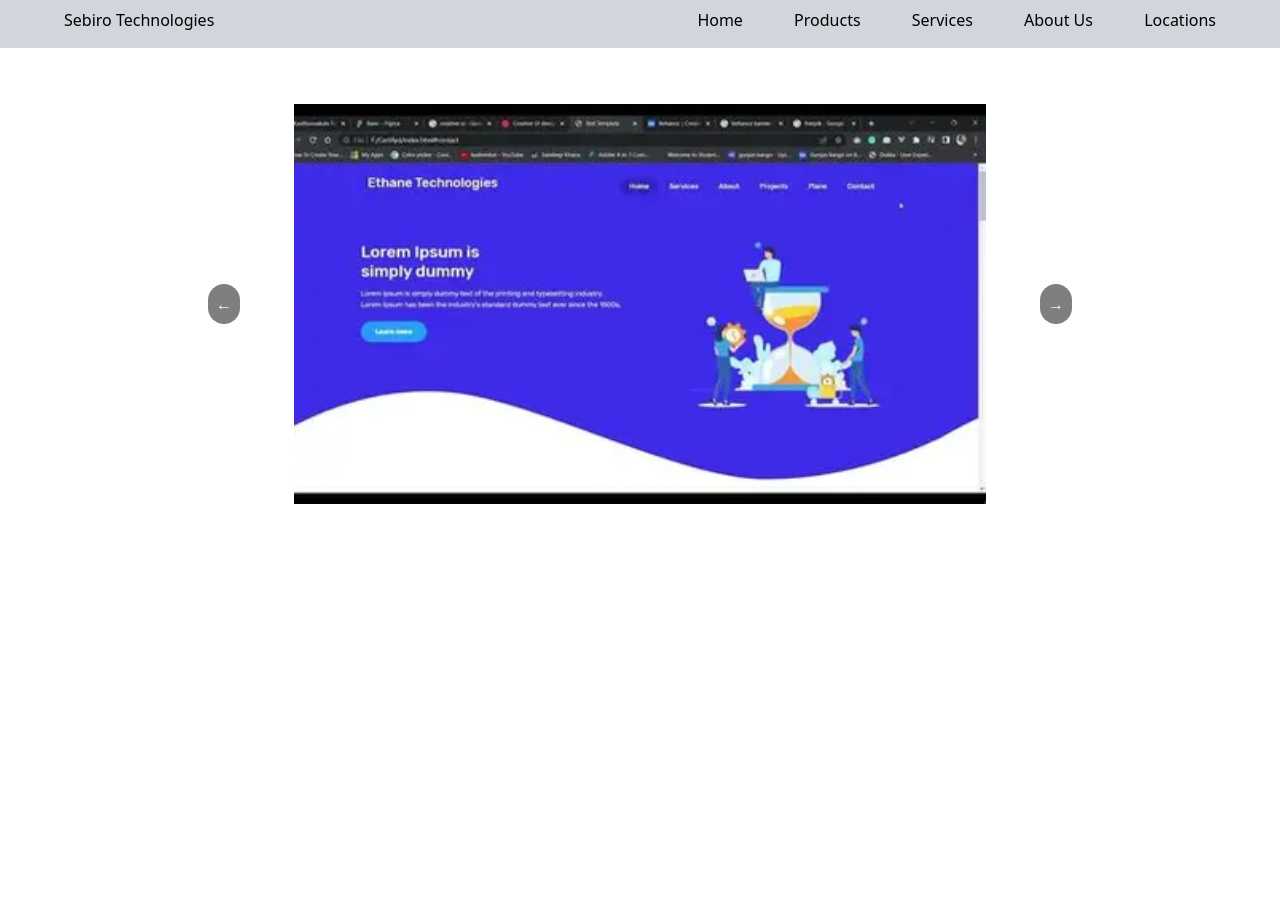
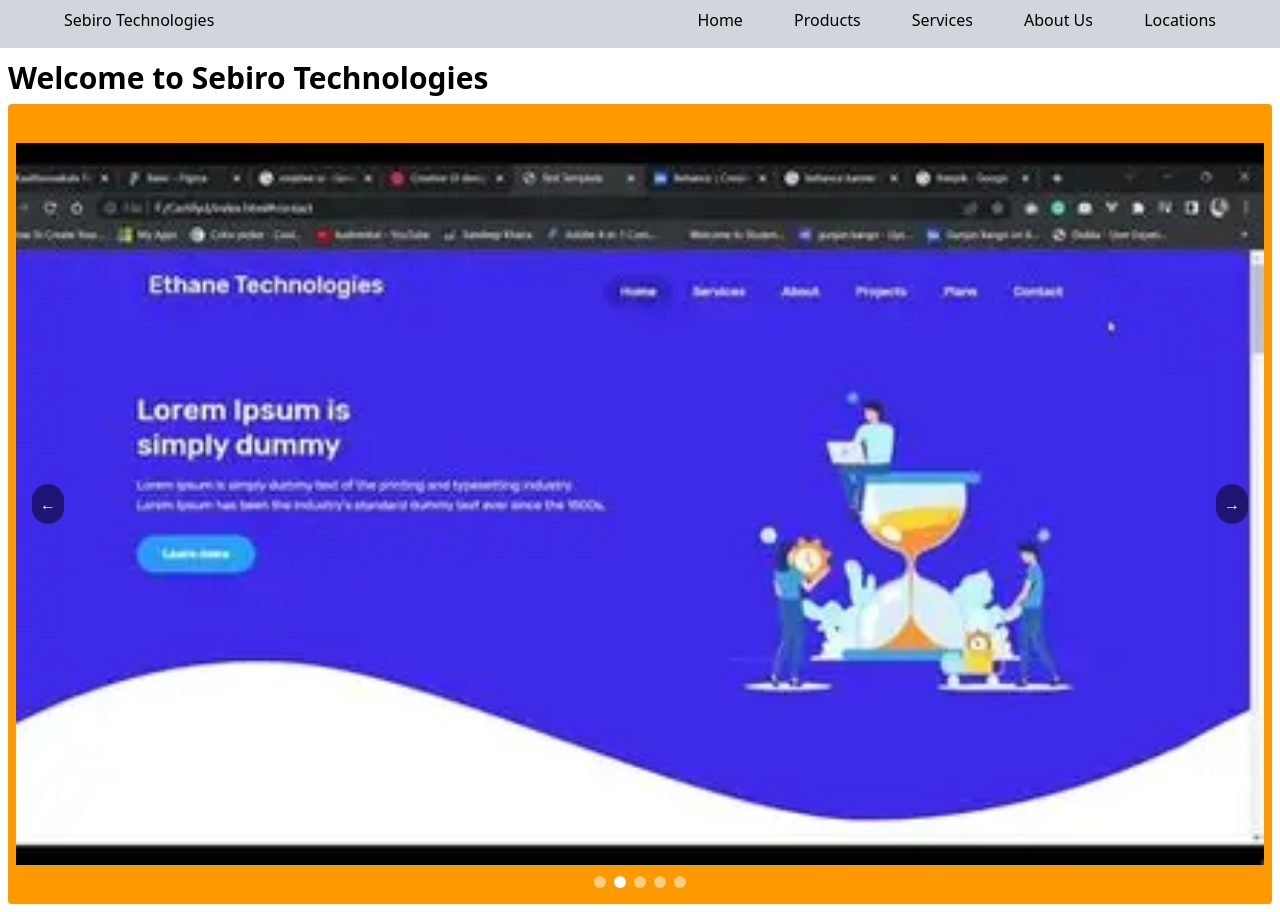
Before and after one commit to akila199910/serbiro, a Next.js app: page / in a window 1280 px wide. Built offline with nearby package versions, Linux system fonts and the light colour scheme.

Commit message:
fixed height

```diff
--- a/app/components/ImageSlideshow/ImageSlideshow.tsx
+++ b/app/components/ImageSlideshow/ImageSlideshow.tsx
@@ -39,7 +39,7 @@
   };
 
   return (
-    <div className="relative w-full max-w-4xl mx-auto h-[400px] my-8">
+    <div className="relative w-full h-screen ">
       {/* Main image container */}
       <div className="relative w-full h-full">
         {images.map((image, index) => (
--- a/app/components/Product/Product.tsx
+++ b/app/components/Product/Product.tsx
@@ -2,7 +2,7 @@
 
 const Product = () => {
   return (
-    <section className=" bg-amber-100 w-full h-vh" id="products">
+    <section className=" bg-amber-100 mx-auto px-2 mt-2" id="products">
 
     </section>
   )
--- a/app/components/home/Home.tsx
+++ b/app/components/home/Home.tsx
@@ -17,11 +17,10 @@
   ];
 
   return (
-    <div className="min-h-screen ">
-      <div className="container mx-auto px-4">
+
+      <div className="mx-auto px-2 mt-2 home bg-amber-500 rounded-sm">
         <ImageSlideshow images={images} />
       </div>
-    </div>
   )
 }
 
--- a/app/layout.tsx
+++ b/app/layout.tsx
@@ -29,7 +29,7 @@
         className={`${geistSans.variable} ${geistMono.variable } antialiased flex`}
       >
         <Header />
-        <div className="absolute mt-18 w-full">
+        <div className="w-full mt-15">
           {children}
         </div>
 
--- a/app/page.tsx
+++ b/app/page.tsx
@@ -3,6 +3,15 @@
 
 export default function HomePage() {
   return (
+    <>
+    <div className="mx-auto px-2 w-full">
+      <div className="font-bold text-3xl">
+        Welcome to Sebiro Technologies
+      </div>
       <Home />
+      <Product/>
+      </div>
+    </>
+
   );
 }
```
